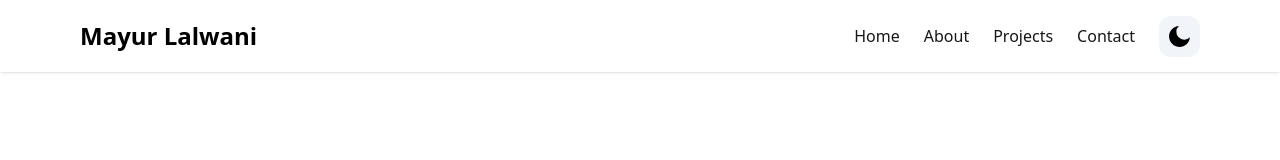
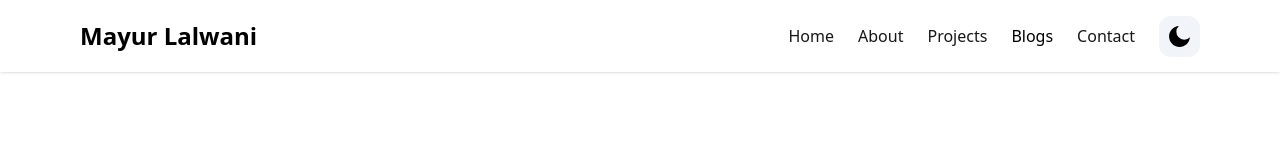
Before and after one commit to mayurlalwani/portfolio-nextjs, a Next.js app: page / in a window 1280 px wide. Shown: the top 160 px of the page. Built offline with nearby package versions, Linux system fonts and the light colour scheme.

Commit message:
add blog menu in navbar

```diff
--- a/components/Navbar.tsx
+++ b/components/Navbar.tsx
@@ -1,10 +1,10 @@
 "use client"; // this is a client component
-import React from "react";
+import { useTheme } from "next-themes";
+import Link from "next/link";
 import { useState } from "react";
-import { Link } from "react-scroll/modules";
-import { useTheme } from "next-themes";
+import { IoMdClose, IoMdMenu } from "react-icons/io";
 import { RiMoonFill, RiSunLine } from "react-icons/ri";
-import { IoMdMenu, IoMdClose } from "react-icons/io";
+import { Link as ScrollLink } from "react-scroll/modules";
 
 interface NavItem {
   label: string;
@@ -25,6 +25,10 @@ const NAV_ITEMS: Array<NavItem> = [
     page: "projects",
   },
   {
+    label: "Blogs",
+    page: "Blogs",
+  },
+  {
     label: "Contact",
     page: "contact",
   },
@@ -35,18 +39,22 @@ export default function Navbar() {
   const currentTheme = theme === "system" ? systemTheme : theme;
   const [navbar, setNavbar] = useState(false);
 
+  const handleClick = (label: string) => {
+    setNavbar(!navbar);
+  };
+
   return (
     <header className="w-full mx-auto  px-4 sm:px-20 fixed top-0 z-50 shadow bg-white dark:bg-stone-900 dark:border-b dark:border-stone-600">
       <div className="justify-between md:items-center md:flex">
         <div>
           <div className="flex items-center justify-between py-3 md:py-5 md:block">
-            <Link to="home">
+            <ScrollLink to="home">
               <div className="container flex items-center space-x-2">
                 <h2 className="text-2xl text-black font-bold cursor-pointer">
                   Mayur Lalwani
                 </h2>
               </div>
-            </Link>
+            </ScrollLink>
             <div className="md:hidden">
               <button
                 className="p-2 text-gray-700 rounded-md outline-none focus:border-gray-400 focus:border"
@@ -66,8 +74,19 @@ export default function Navbar() {
           >
             <div className="items-center justify-center space-y-8 md:flex md:space-x-6 md:space-y-0">
               {NAV_ITEMS.map((item, idx) => {
+                if (item.label === "Blogs") {
                   return (
                     <Link
+                      href="https://mayurlalwani.hashnode.dev"
+                      target="_blank"
+                      key={idx}
+                    >
+                      {item.label}
+                    </Link>
+                  );
+                } else {
+                  return (
+                    <ScrollLink
                       key={idx}
                       to={item.page}
                       className={
@@ -81,8 +100,9 @@ export default function Navbar() {
                       onClick={() => setNavbar(!navbar)}
                     >
                       {item.label}
-                  </Link>
+                    </ScrollLink>
                   );
+                }
               })}
               {currentTheme === "dark" ? (
                 <button
```
Lines whose indentation alone changed are shown as unchanged.
